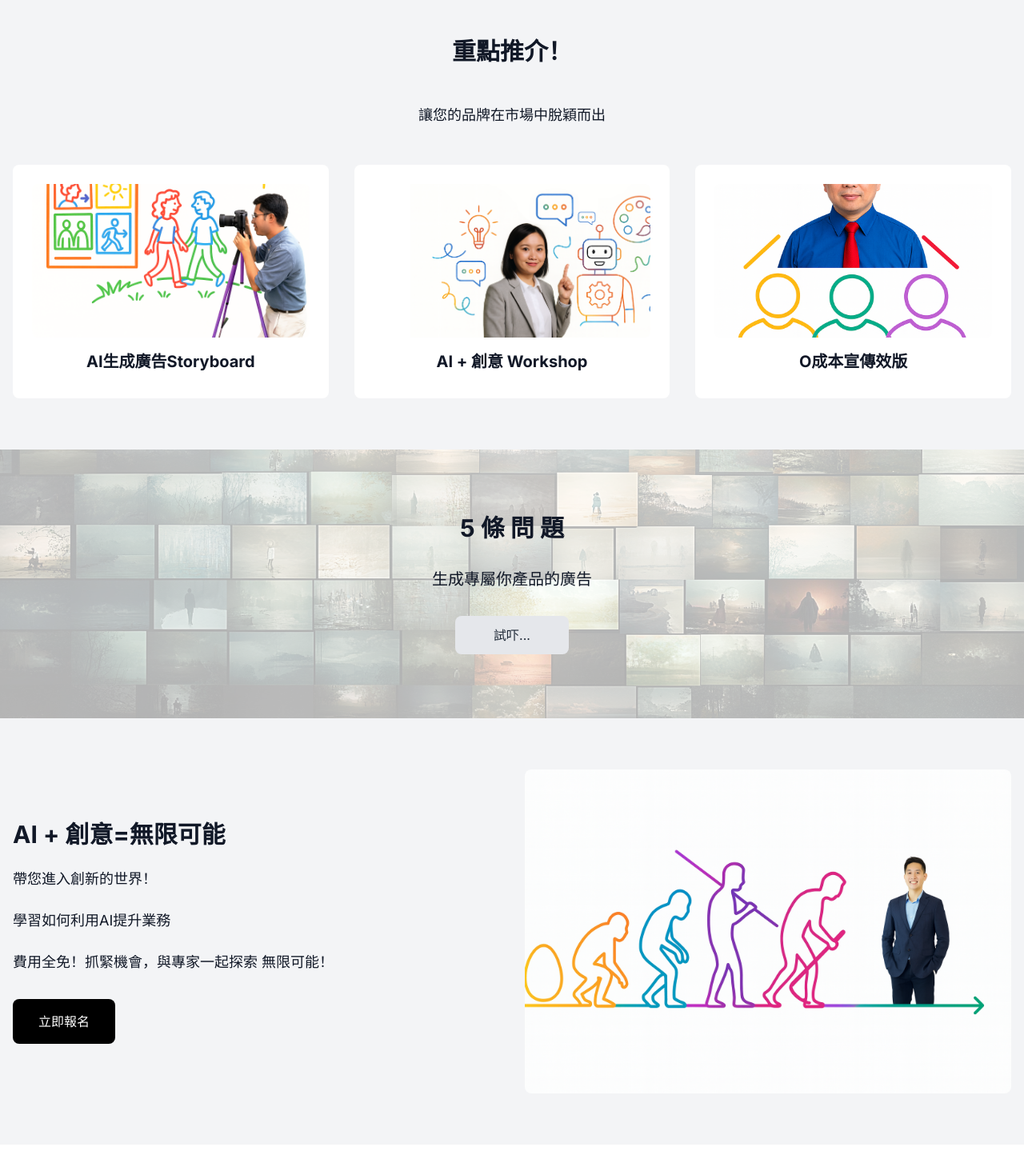
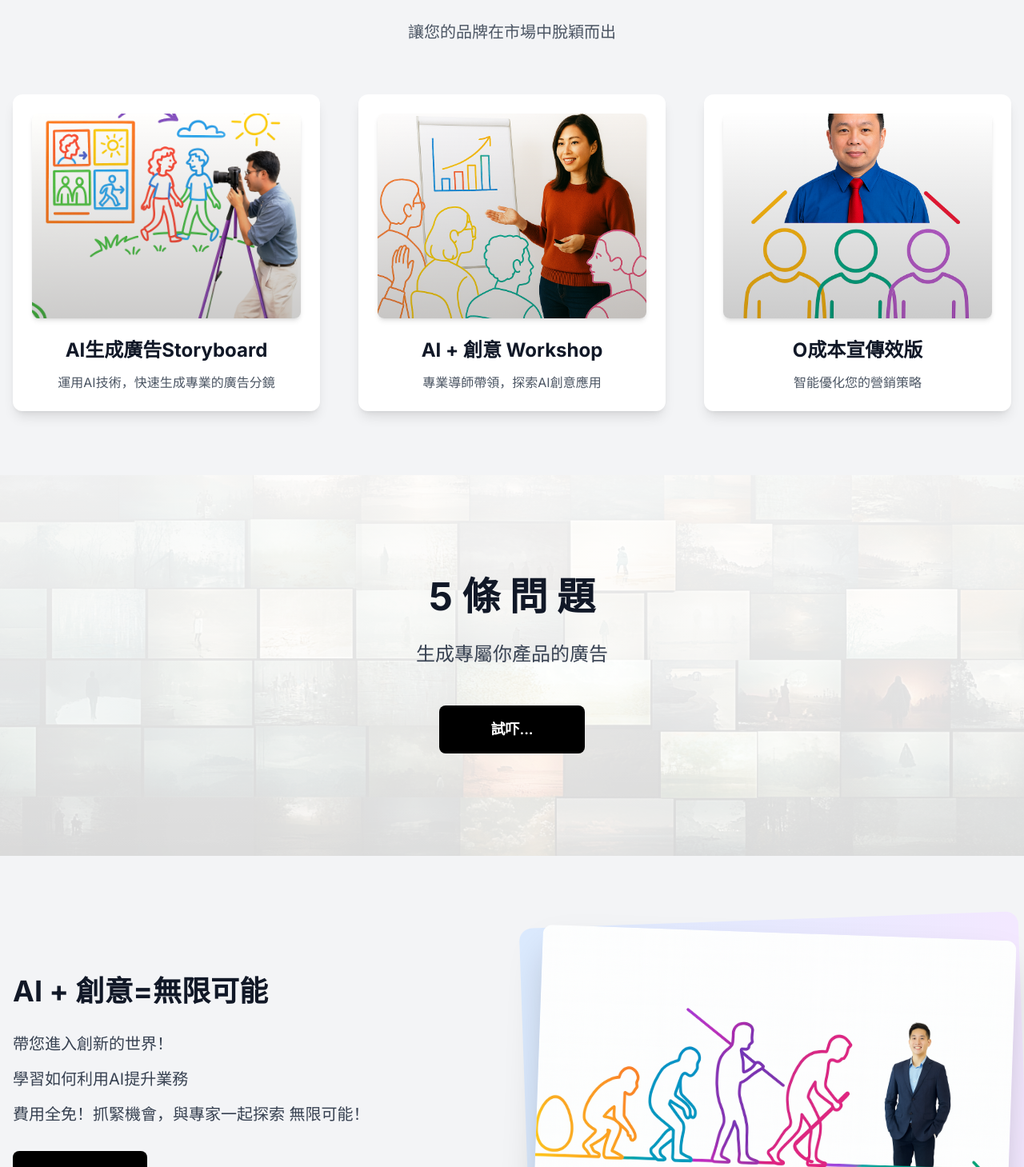
Before and after one commit to prisken/web_IMM, a Next.js app: page /en in a window 1280 px wide. Shown: the part 811-2270 px from the top of the page at 80% size. Built offline with nearby package versions, Linux system fonts and the light colour scheme.

Commit message:
feat: improve homepage layout and swap images
- Swap hero section and AI Workshop images
- Enhance image display with better sizing and hover effects
- Improve section spacing and typography
- Add subtle animations and transitions
- Enhance visual hierarchy and readability

```diff
--- a/src/app/[locale]/page.tsx
+++ b/src/app/[locale]/page.tsx
@@ -55,9 +55,9 @@ export default async function Page({ params }: { params: Promise<{ locale: strin
             </div>
             <div className="relative">
               <img
-                src="/images/change_the_person_into_a_female_from_Hong_Kong.png"
+                src="/images/Change_the_girl_in_black_outline_into_a_real_person_An_office_lady_from_hong_kong.png"
                 alt="Business woman with AI illustrations"
-                className="w-full"
+                className="w-full h-[500px] object-cover rounded-lg shadow-xl"
               />
               <div className="absolute top-0 right-0 p-4">
                 <img src="/images/robot-icon.svg" alt="Robot icon" className="w-16 h-16" />
@@ -68,58 +68,71 @@ export default async function Page({ params }: { params: Promise<{ locale: strin
       </section>
 
       {/* Key Features Section */}
-      <section className="py-16 bg-gray-100">
+      <section className="py-20 bg-gray-100">
         <div className="container mx-auto px-4">
-          <h2 className="text-3xl font-bold text-center mb-12">重點推介！</h2>
-          <p className="text-lg text-center mb-12">讓您的品牌在市場中脫穎而出</p>
+          <h2 className="text-4xl font-bold text-center mb-6">重點推介！</h2>
+          <p className="text-xl text-center mb-16 text-gray-600">讓您的品牌在市場中脫穎而出</p>
 
-          <div className="grid grid-cols-1 md:grid-cols-3 gap-8">
+          <div className="grid grid-cols-1 md:grid-cols-3 gap-12">
             {/* AI Storyboard */}
-            <div className="bg-white rounded-lg p-6 text-center">
+            <div className="bg-white rounded-xl p-6 text-center transform hover:scale-105 transition-transform duration-300 shadow-lg hover:shadow-2xl">
+              <div className="relative">
                 <img
                   src="/images/use_real_people_for_the_person_holding_the_camera_a_male_from_hong_kong.png"
                   alt="AI Storyboard"
-                className="w-full h-48 object-cover rounded-lg mb-4"
+                  className="w-full h-64 object-cover rounded-lg mb-6 shadow-md"
                 />
-              <h3 className="text-xl font-bold mb-2">AI生成廣告Storyboard</h3>
+                <div className="absolute inset-0 bg-gradient-to-t from-black/20 to-transparent rounded-lg"></div>
+              </div>
+              <h3 className="text-2xl font-bold mb-3">AI生成廣告Storyboard</h3>
+              <p className="text-gray-600">運用AI技術，快速生成專業的廣告分鏡</p>
             </div>
 
             {/* AI Workshop */}
-            <div className="bg-white rounded-lg p-6 text-center">
+            <div className="bg-white rounded-xl p-6 text-center transform hover:scale-105 transition-transform duration-300 shadow-lg hover:shadow-2xl">
+              <div className="relative">
                 <img
-                src="/images/Change_the_girl_in_black_outline_into_a_real_person_An_office_lady_from_hong_kong.png"
+                  src="/images/change_the_person_into_a_female_from_Hong_Kong.png"
                   alt="AI Workshop"
-                className="w-full h-48 object-cover rounded-lg mb-4"
+                  className="w-full h-64 object-cover rounded-lg mb-6 shadow-md"
                 />
-              <h3 className="text-xl font-bold mb-2">AI + 創意 Workshop</h3>
+                <div className="absolute inset-0 bg-gradient-to-t from-black/20 to-transparent rounded-lg"></div>
+              </div>
+              <h3 className="text-2xl font-bold mb-3">AI + 創意 Workshop</h3>
+              <p className="text-gray-600">專業導師帶領，探索AI創意應用</p>
             </div>
 
             {/* O2O Marketing */}
-            <div className="bg-white rounded-lg p-6 text-center">
+            <div className="bg-white rounded-xl p-6 text-center transform hover:scale-105 transition-transform duration-300 shadow-lg hover:shadow-2xl">
+              <div className="relative">
                 <img
                   src="/images/use_real_people_for_the_person_on_top_a_male_office_worker_from_hong_kong.png"
                   alt="O2O Marketing"
-                className="w-full h-48 object-cover rounded-lg mb-4"
+                  className="w-full h-64 object-cover rounded-lg mb-6 shadow-md"
                 />
-              <h3 className="text-xl font-bold mb-2">O成本宣傳效版</h3>
+                <div className="absolute inset-0 bg-gradient-to-t from-black/20 to-transparent rounded-lg"></div>
+              </div>
+              <h3 className="text-2xl font-bold mb-3">O成本宣傳效版</h3>
+              <p className="text-gray-600">智能優化您的營銷策略</p>
             </div>
           </div>
         </div>
       </section>
 
       {/* 5 Questions Section */}
-      <section className="relative py-20">
-        <div className="absolute inset-0 bg-cover bg-center" style={{
+      <section className="relative py-32">
+        <div className="absolute inset-0 bg-cover bg-center bg-fixed" style={{
           backgroundImage: `url('/images/penpen3478_many_panels_of_beautiful_AI_generated_storyboard_4af169eb-a088-4829-82d5-457395b95e6d.webp')`,
-          opacity: '0.3'
+          opacity: '0.15'
         }}></div>
+        <div className="absolute inset-0 bg-gradient-to-b from-white/50 to-transparent"></div>
         <div className="container mx-auto px-4 relative">
-          <div className="text-center">
-            <h2 className="text-3xl font-bold mb-8">5 條 問 題</h2>
-            <p className="text-xl mb-8">生成專屬你產品的廣告</p>
+          <div className="text-center max-w-3xl mx-auto">
+            <h2 className="text-5xl font-bold mb-8">5 條 問 題</h2>
+            <p className="text-2xl mb-12 text-gray-700">生成專屬你產品的廣告</p>
             <Link
               href={`/${locale}/ai-generator`}
-              className="inline-block bg-gray-200 text-gray-800 px-12 py-3 rounded-lg hover:bg-gray-300 transition-colors"
+              className="inline-block bg-black text-white px-16 py-4 rounded-lg hover:bg-gray-800 transition-all transform hover:scale-105 hover:shadow-xl text-lg font-semibold"
             >
               試吓...
             </Link>
@@ -128,26 +141,29 @@ export default async function Page({ params }: { params: Promise<{ locale: strin
       </section>
 
       {/* AI + Creativity Section */}
-      <section className="py-16 bg-gray-100">
+      <section className="py-24 bg-gray-100">
         <div className="container mx-auto px-4">
-          <div className="grid grid-cols-1 md:grid-cols-2 gap-8 items-center">
-            <div>
-              <h2 className="text-3xl font-bold mb-6">AI + 創意=無限可能</h2>
-              <p className="text-lg mb-6">帶您進入創新的世界！</p>
-              <p className="text-lg mb-6">學習如何利用AI提升業務</p>
-              <p className="text-lg mb-8">費用全免！抓緊機會，與專家一起探索 無限可能！</p>
+          <div className="grid grid-cols-1 md:grid-cols-2 gap-16 items-center">
+            <div className="space-y-8">
+              <h2 className="text-4xl font-bold">AI + 創意=無限可能</h2>
+              <div className="space-y-4">
+                <p className="text-xl text-gray-700">帶您進入創新的世界！</p>
+                <p className="text-xl text-gray-700">學習如何利用AI提升業務</p>
+                <p className="text-xl text-gray-700">費用全免！抓緊機會，與專家一起探索 無限可能！</p>
+              </div>
               <Link
                 href={`/${locale}/workshop`}
-                className="inline-block bg-black text-white px-8 py-4 rounded-lg hover:bg-gray-800 transition-colors"
+                className="inline-block bg-black text-white px-12 py-5 rounded-lg hover:bg-gray-800 transition-all transform hover:scale-105 hover:shadow-xl text-lg font-semibold"
               >
                 立即報名
               </Link>
             </div>
-            <div>
+            <div className="relative">
+              <div className="absolute -inset-4 bg-gradient-to-r from-blue-100 to-purple-100 rounded-2xl transform -rotate-2"></div>
               <img
                 src="/images/A_infographic_drawing_of_an_egg_becoming_a_person_with_the_help_of_a_team_colorful_lines_on_white_background_the_final_person_is_a_realistic_person_male_30s_from_Hong_Kong.png"
                 alt="Evolution illustration"
-                className="w-full rounded-lg"
+                className="relative w-full rounded-xl shadow-2xl transform rotate-2 hover:rotate-0 transition-transform duration-500"
               />
             </div>
           </div>
```
Lines whose indentation alone changed are shown as unchanged.
